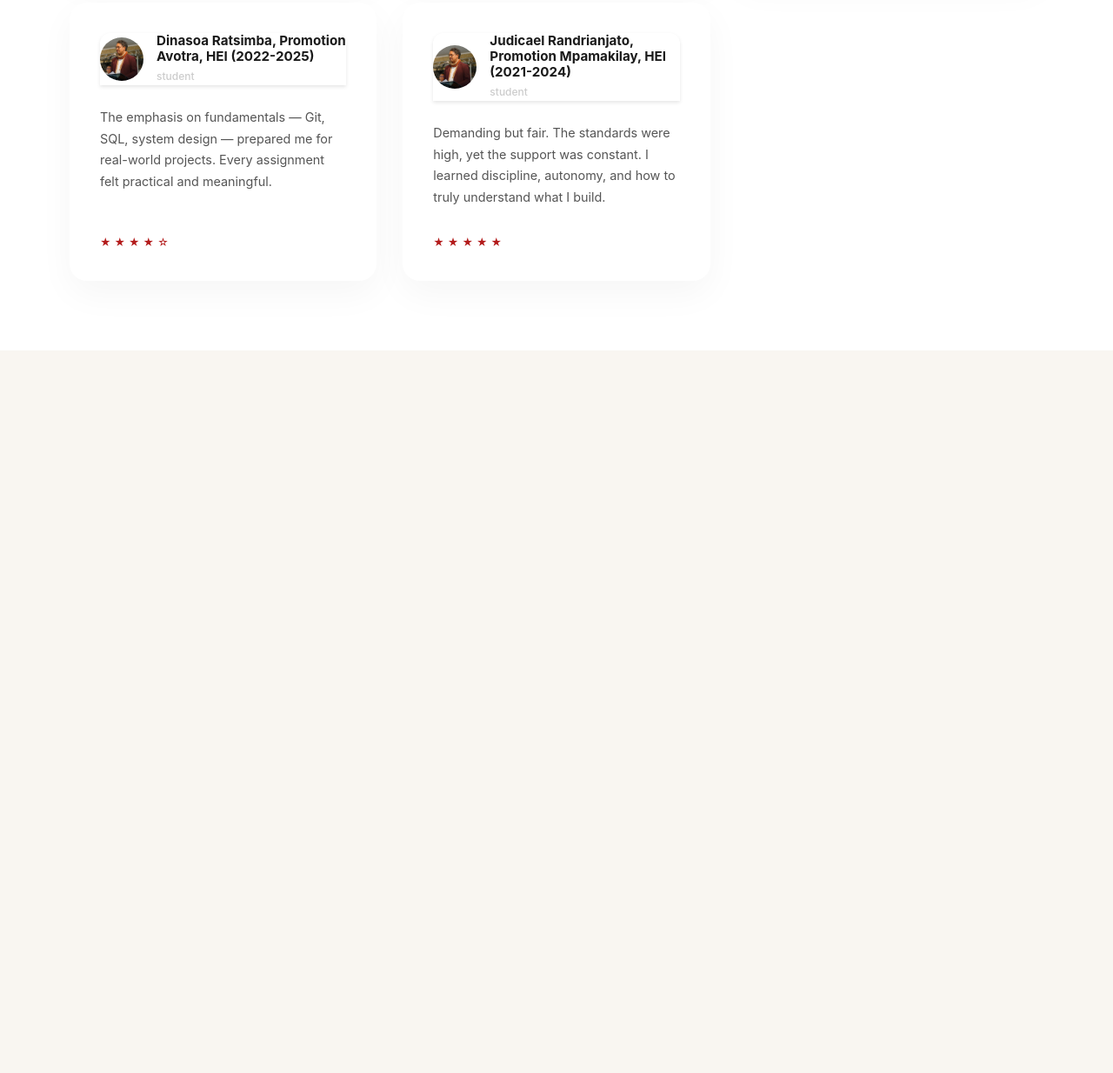
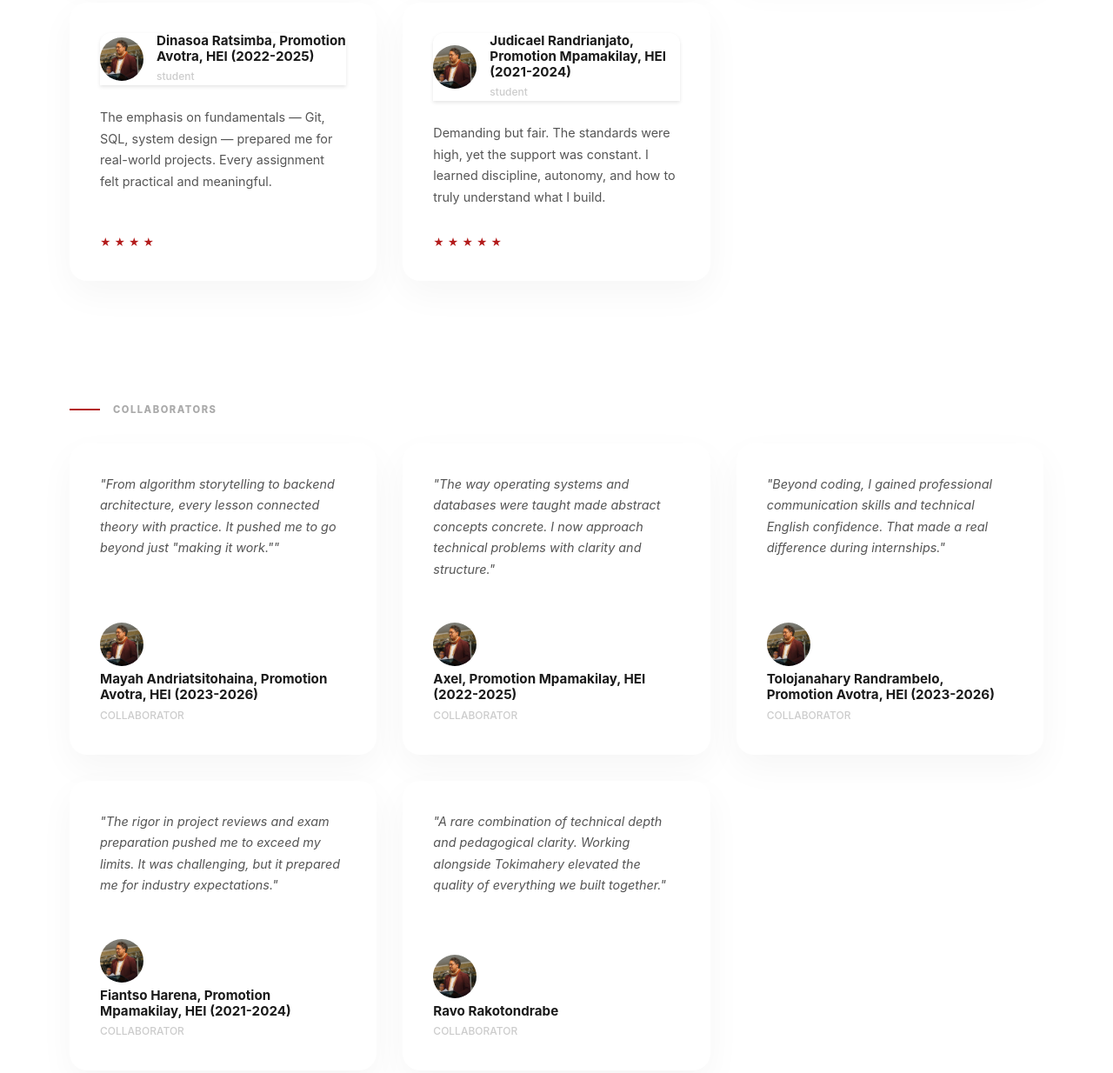
Before and after one commit to heitsiorinirina-lgtm/Examen-Final-WEB1, a website: page testimonial.html in a window 1280 px wide. Shown: the part 917-2151 px from the top of the page at 87% size. Before the commit the page ends 1320 px from the top, so only its background shows below. Drawn offline with nearby package versions, Linux system fonts and the light colour scheme; a web font is replaced by a local one.

Commit message:
simple modification testimonial

```diff
--- a/testimonial.html
+++ b/testimonial.html
@@ -51,6 +51,14 @@
         <div id="testimonials-container" class="testimonial-grid">
             </div>
     </section>
+    <section class="testimonial-section">
+    <div class="section-header">
+        <span class="label-line">COLLABORATORS</span>
+    </div>
+
+    <div id="collaborators-container" class="testimonial-grid alternate-style">
+        </div>
+</section>
 
     <script src="data/tokimahery.data.js"></script>
     <script src="testimonial.js"></script>
--- a/testimonial.js
+++ b/testimonial.js
@@ -1,14 +1,12 @@
-const container = document.getElementById('testimonials-container');
+const containerStudents = document.getElementById('testimonials-container');
+const containerCollabs = document.getElementById('collaborators-container');
 
-function displayFiveTestimonials() {
-    if (typeof data === 'undefined' || !data.testimonials) {
-        console.error("Variable 'data.testimonials' introuvable.");
-        return;
-    }
+function displayAllTestimonials() {
+    if (typeof data === 'undefined' || !data.testimonials) return;
 
-    const limitedTestimonials = data.testimonials.slice(0, 5);
-
-    container.innerHTML = limitedTestimonials.map(item => `
+    // 1. Affiche les 5 premiers (STUDENTS) - Style classique
+    const students = data.testimonials.slice(0, 5);
+    containerStudents.innerHTML = students.map(item => `
         <div class="card">
             <div class="card-header">
                 <img src="assets/square-image.jpg" class="avatar" alt="avatar">
@@ -18,11 +16,24 @@ function displayFiveTestimonials() {
                 </div>
             </div>
             <p class="description">${item.description}</p>
-            <div class="stars">
-                ${'★'.repeat(item.rating)}${'☆'.repeat(5 - item.rating)}
+            <div class="stars">${'★'.repeat(item.rating)}</div>
+        </div>
+    `).join('');
+
+    // 2. Affiche les 5 suivants (COLLABORATORS) - Style Inversé (Photo 2)
+    const collabs = data.testimonials.slice(5, 10);
+    containerCollabs.innerHTML = collabs.map(item => `
+        <div class="card alternate-card">
+            <p class="description is-italic">"${item.description}"</p>
+            <div class="card-footer-meta">
+                <img src="assets/square-image.jpg" class="avatar" alt="avatar">
+                <div class="author-meta">
+                    <b>${item.author}</b>
+                    <span class="is-uppercase">${item.role}</span>
+                </div>
             </div>
         </div>
     `).join('');
 }
 
-document.addEventListener('DOMContentLoaded', displayFiveTestimonials);
+document.addEventListener('DOMContentLoaded', displayAllTestimonials);
```
Also changed, not shown: style.css.
